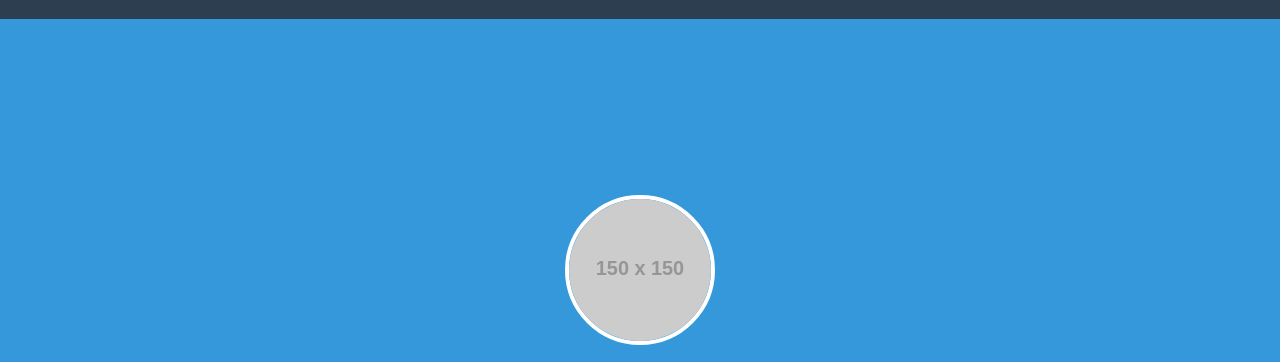
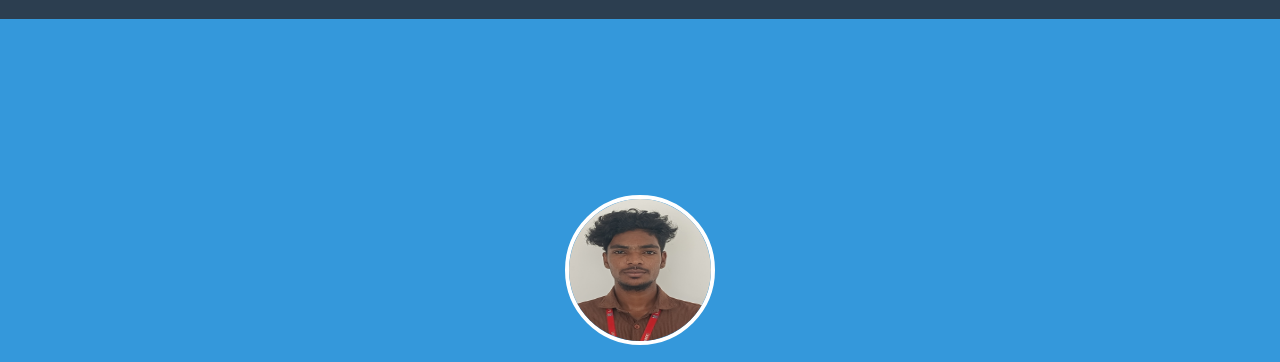
Before and after one commit to nandakumarssivetai-spec/Nandakumar.github.io, a plain HTML site: page index.html in a window 1280 px wide. Shown: the part 69-431 px from the top of the page. Drawn offline with Linux system fonts and the light colour scheme; placeholder pictures from the web are drawn by us.

Commit message:
Update and rename Index.html to index.html

```diff
--- a/Index.html
+++ b/index.html
@@ -68,7 +68,7 @@
   <!-- Hero -->
   <section class="hero">
     <!-- Profile Picture (clickable) -->
-    <img id="profile-pic" src="https://via.placeholder.com/150" alt="Profile Picture">
+    <img id="profile-pic" src="IMG_20250918_095804.jpg" alt="Profile Picture">
     <input type="file" id="fileInput" accept="image/*" style="display:none">
     <h1>Hello, I'm NANDAKUMAR S </h1>
     <p>Aspiring Web Developer | Learner | Innovator</p>
```
